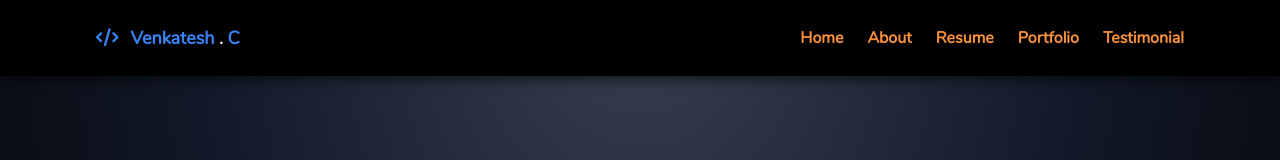
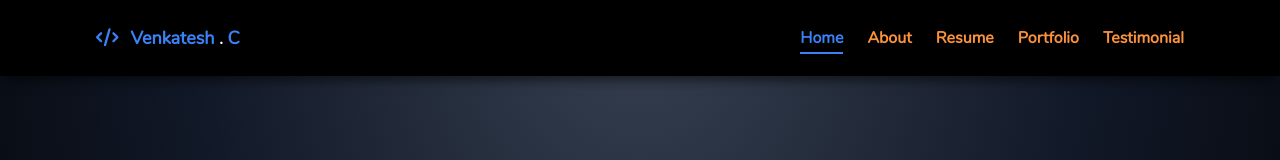
Before and after one commit to venky-123-debug/My_Portfolio, a Svelte app: page / in a window 1280 px wide. Shown: the top 160 px of the page. Built offline with nearby package versions, Linux system fonts and the light colour scheme.

Commit message:
navbar home nav issue fixed

```diff
--- a/src/pages/navbar/components/navcard.svelte
+++ b/src/pages/navbar/components/navcard.svelte
@@ -1,13 +1,11 @@
 <script>
-  export let title=""
+  export let title = ""
   export let route
 
-  let currentContent = location.hash
+  let currentContent = location.hash || "#/"
 </script>
 
-<div class="flex  group relative items-cente justify-center">
-  <div class="{currentContent ==route? "text-blue-500": "text-orange"} font-semibold text-base">{title}</div>
-  <span
-  class="absolute -bottom-1 left-0 h-[2px] w-0 {currentContent ==route? "bg-blue-500 w-full": "bg-orange group-hover:w-full"}  transition-all duration-300 "
-/>
+<div class="flex group relative items-cente justify-center">
+  <div class="{currentContent == route ? 'text-blue-500' : 'text-orange'} font-semibold text-base">{title}</div>
+  <span class="absolute -bottom-1 left-0 h-[2px] w-0 {currentContent == route ? 'bg-blue-500 w-full' : 'bg-orange group-hover:w-full'}  transition-all duration-300" />
 </div>
```
